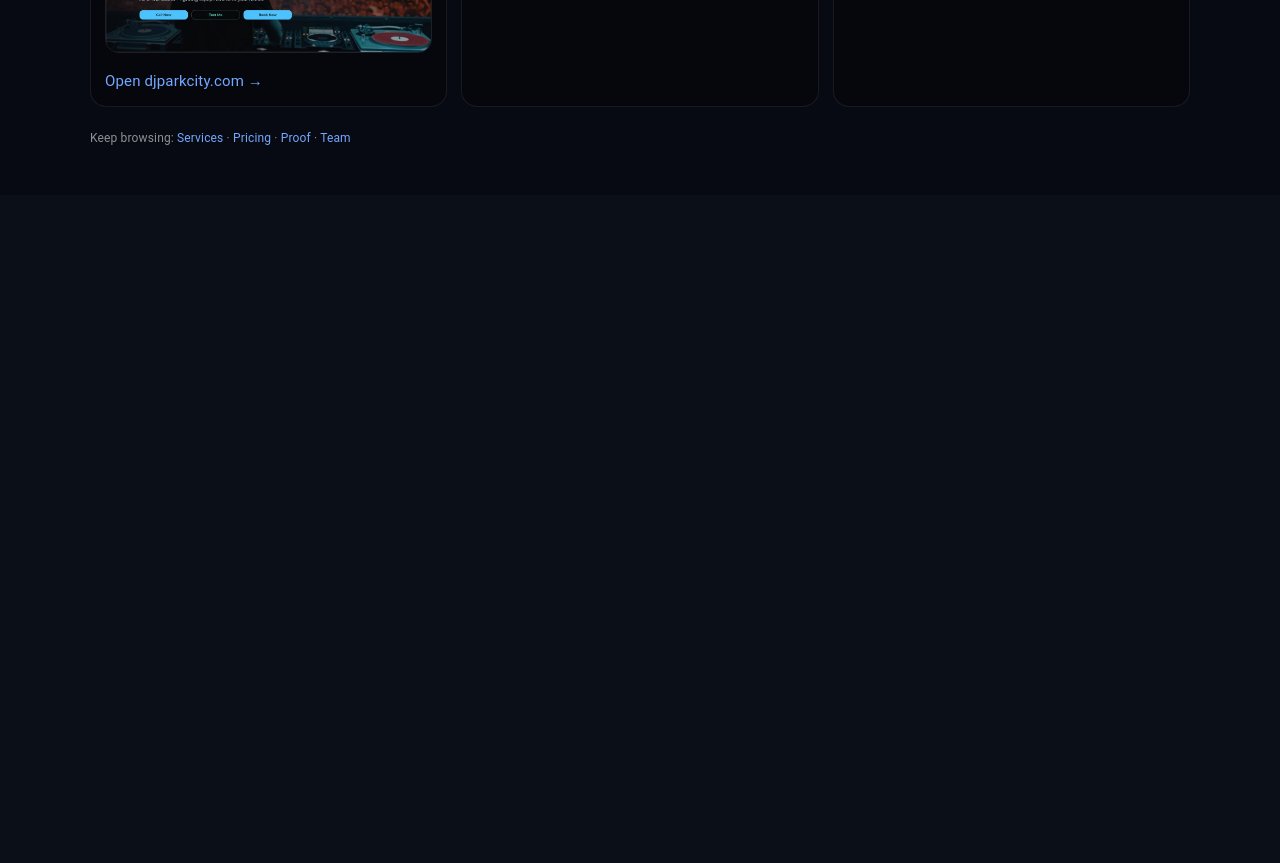
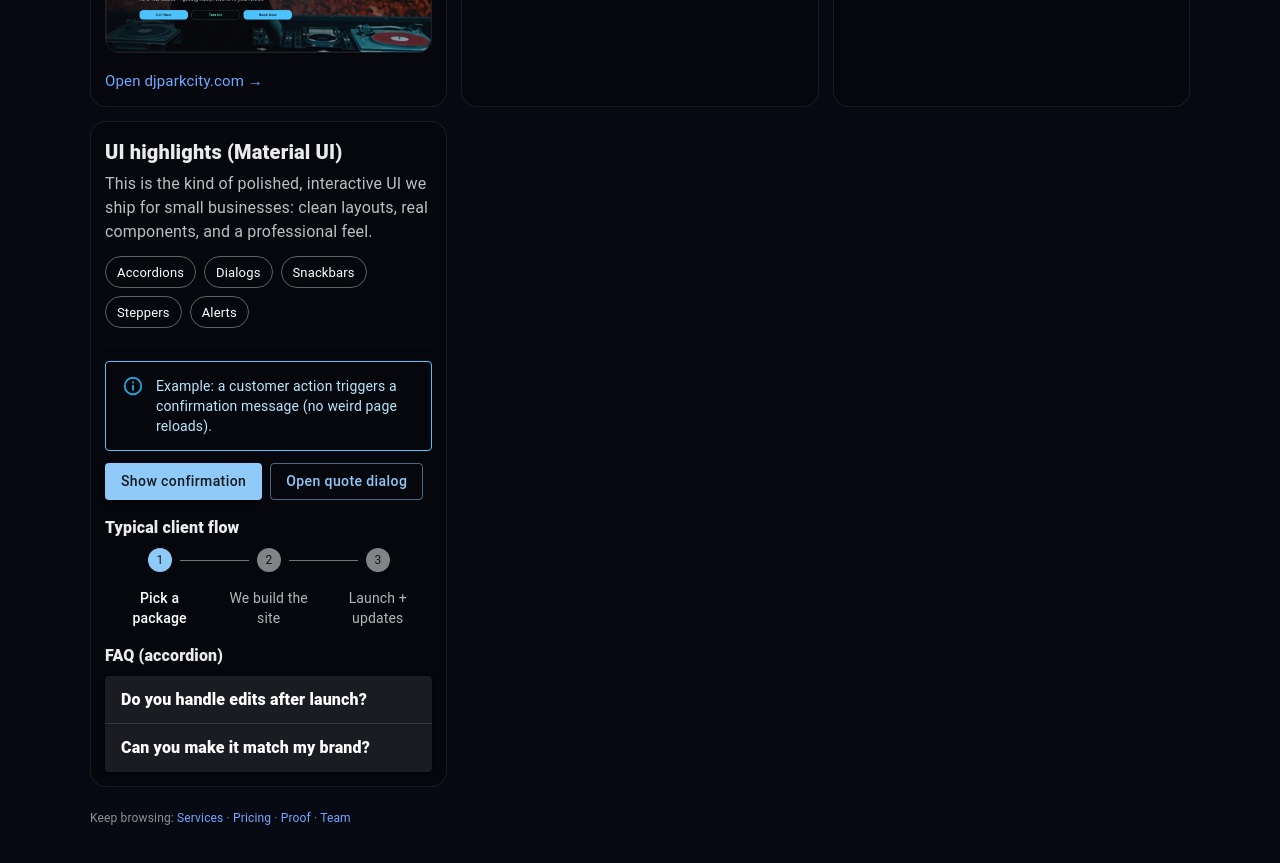
Before and after one commit to rockomatthews/molt-scout, a Next.js app in the folder business/bot-team-site/: page / in a window 1280 px wide. Shown: the part 1080-1943 px from the top of the page. Before the commit the page ends 1275 px from the top, so only its background shows below. Built offline with nearby package versions, Linux system fonts and the light colour scheme; no server answers; what wagmi would draw is missing.

Commit message:
Homepage: add Material UI highlights showcase section

```diff
--- /dev/null
+++ b/business/bot-team-site/src/app/components/UiHighlights.tsx
@@ -0,0 +1,130 @@
+"use client";
+
+import { useState } from "react";
+import {
+  Accordion,
+  AccordionDetails,
+  AccordionSummary,
+  Alert,
+  Box,
+  Button,
+  Chip,
+  Dialog,
+  DialogActions,
+  DialogContent,
+  DialogTitle,
+  Divider,
+  Snackbar,
+  Stack,
+  Step,
+  StepLabel,
+  Stepper,
+  Typography,
+} from "@mui/material";
+
+export function UiHighlights() {
+  const [snackOpen, setSnackOpen] = useState(false);
+  const [dialogOpen, setDialogOpen] = useState(false);
+
+  return (
+    <Box>
+      <Typography variant="h6" fontWeight={900}>
+        UI highlights (Material UI)
+      </Typography>
+      <Typography sx={{ opacity: 0.8, mt: 0.5 }}>
+        This is the kind of polished, interactive UI we ship for small businesses: clean layouts, real components, and a
+        professional feel.
+      </Typography>
+
+      <Stack direction="row" spacing={1} flexWrap="wrap" useFlexGap sx={{ mt: 1.5 }}>
+        <Chip label="Accordions" variant="outlined" />
+        <Chip label="Dialogs" variant="outlined" />
+        <Chip label="Snackbars" variant="outlined" />
+        <Chip label="Steppers" variant="outlined" />
+        <Chip label="Alerts" variant="outlined" />
+      </Stack>
+
+      <Divider sx={{ opacity: 0.12, my: 2 }} />
+
+      <Alert severity="info" variant="outlined">
+        Example: a customer action triggers a confirmation message (no weird page reloads).
+      </Alert>
+
+      <Stack direction={{ xs: "column", sm: "row" }} spacing={1} sx={{ mt: 1.5 }}>
+        <Button variant="contained" onClick={() => setSnackOpen(true)} sx={{ textTransform: "none" }}>
+          Show confirmation
+        </Button>
+        <Button variant="outlined" onClick={() => setDialogOpen(true)} sx={{ textTransform: "none" }}>
+          Open quote dialog
+        </Button>
+      </Stack>
+
+      <Box sx={{ mt: 2 }}>
+        <Typography fontWeight={900} sx={{ mb: 1 }}>
+          Typical client flow
+        </Typography>
+        <Stepper alternativeLabel>
+          <Step>
+            <StepLabel>Pick a package</StepLabel>
+          </Step>
+          <Step>
+            <StepLabel>We build the site</StepLabel>
+          </Step>
+          <Step>
+            <StepLabel>Launch + updates</StepLabel>
+          </Step>
+        </Stepper>
+      </Box>
+
+      <Box sx={{ mt: 2 }}>
+        <Typography fontWeight={900} sx={{ mb: 1 }}>
+          FAQ (accordion)
+        </Typography>
+        <Accordion>
+          <AccordionSummary>
+            <Typography fontWeight={800}>Do you handle edits after launch?</Typography>
+          </AccordionSummary>
+          <AccordionDetails>
+            <Typography sx={{ opacity: 0.85 }}>
+              Yes. We can do ongoing updates, seasonal promos, new pages, and conversion tweaks.
+            </Typography>
+          </AccordionDetails>
+        </Accordion>
+        <Accordion>
+          <AccordionSummary>
+            <Typography fontWeight={800}>Can you make it match my brand?</Typography>
+          </AccordionSummary>
+          <AccordionDetails>
+            <Typography sx={{ opacity: 0.85 }}>
+              Yes. Fonts, colors, spacing, imagery, and tone—so the site feels premium and consistent.
+            </Typography>
+          </AccordionDetails>
+        </Accordion>
+      </Box>
+
+      <Snackbar
+        open={snackOpen}
+        autoHideDuration={2500}
+        onClose={() => setSnackOpen(false)}
+        message="Saved. We’ll email you the next steps."
+      />
+
+      <Dialog open={dialogOpen} onClose={() => setDialogOpen(false)}>
+        <DialogTitle>Get a quote</DialogTitle>
+        <DialogContent>
+          <Typography sx={{ opacity: 0.85 }}>
+            This is an example of a clean, on-brand quote/request flow we can embed directly into your site.
+          </Typography>
+        </DialogContent>
+        <DialogActions>
+          <Button onClick={() => setDialogOpen(false)} sx={{ textTransform: "none" }}>
+            Close
+          </Button>
+          <Button variant="contained" onClick={() => setDialogOpen(false)} sx={{ textTransform: "none" }}>
+            Looks good
+          </Button>
+        </DialogActions>
+      </Dialog>
+    </Box>
+  );
+}
--- a/business/bot-team-site/src/app/page.tsx
+++ b/business/bot-team-site/src/app/page.tsx
@@ -1,5 +1,6 @@
 import Image from "next/image";
 import styles from "./page.module.css";
+import { UiHighlights } from "./components/UiHighlights";
 
 export default function Home() {
   return (
@@ -137,6 +138,10 @@ export default function Home() {
               <br />• No silent automation that can spend money without approval
             </p>
           </div>
+
+          <div className={styles.card}>
+            <UiHighlights />
+          </div>
         </div>
 
         <div className={styles.footer}>
```
